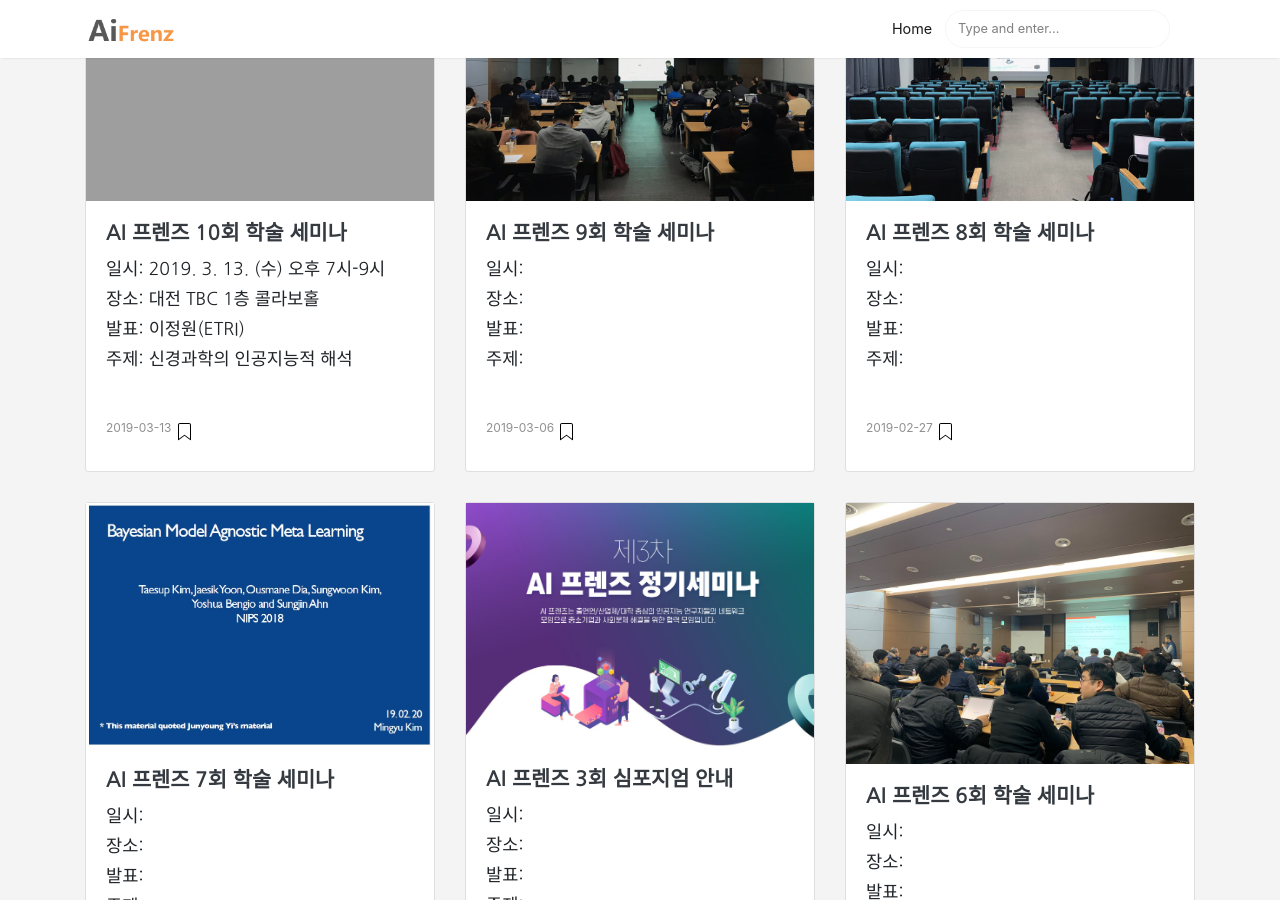
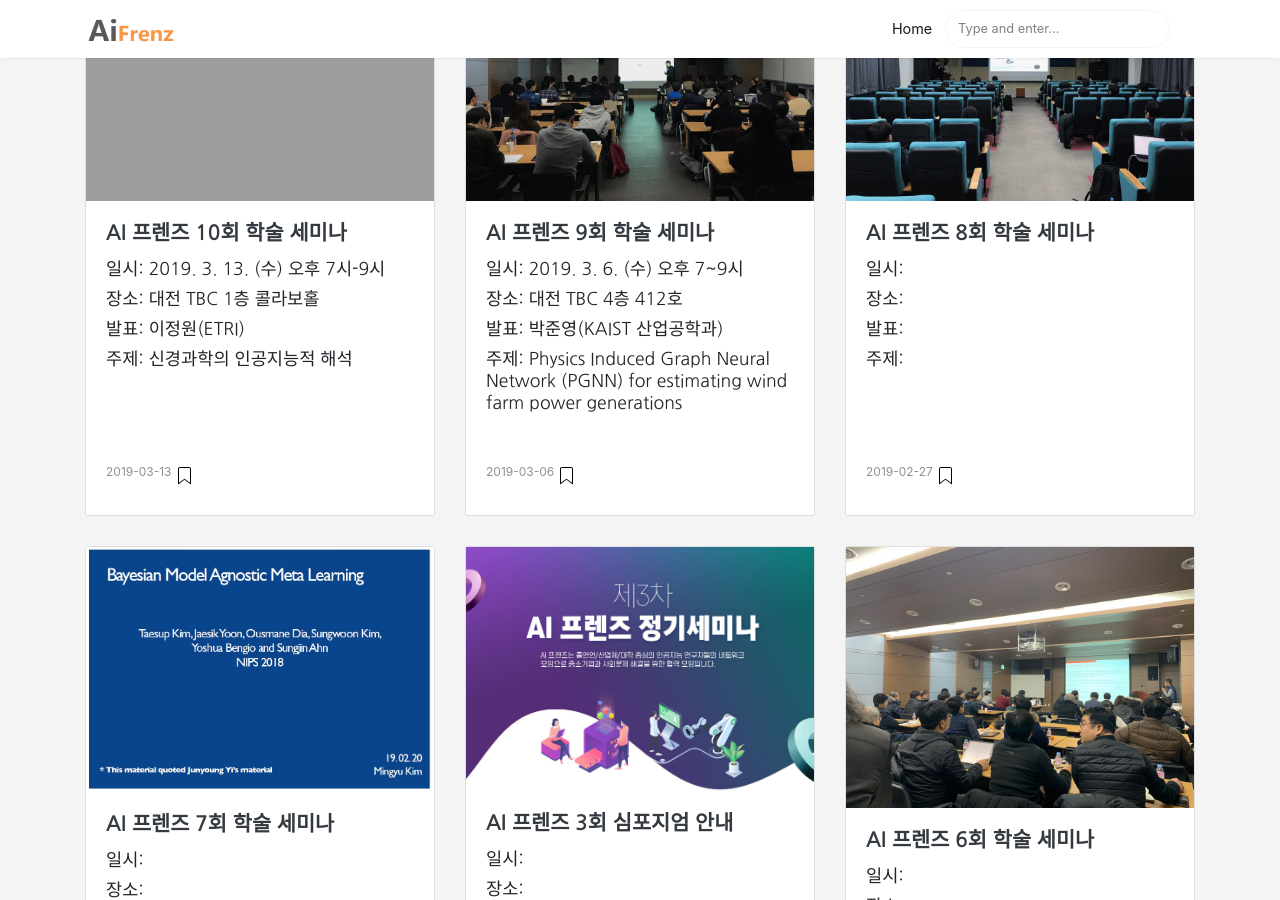
Before and after one commit to aifrenz/aifrenz.github.io, a Jekyll site: the page built from index.html, in a window 1280 px wide and 900 px high, scrolled down 1196 px. Built offline with Jekyll 4.4.1, drawn with Linux system fonts in a browser that asks for light colours; the list of posts is cut into pages by our own code.

Commit message:
Update 2019-03-06-9th-seminar.markdown

```diff
--- a/_posts/2019-03-06-9th-seminar.markdown
+++ b/_posts/2019-03-06-9th-seminar.markdown
@@ -1,14 +1,18 @@
 ---
 layout: post
+date:   2019-03-06 19:00:00
 title:  "AI 프렌즈 9회 학술 세미나"
-date:   2019-03-06 19:00:00
+when: 2019. 3. 6. (수) 오후 7~9시
+where: 대전 TBC 4층 412호
+who: 박준영(KAIST 산업공학과)
+what: Physics Induced Graph Neural Network (PGNN) for estimating wind farm power generations
 categories: ai-friends update
 tags: ai-friends update
 image: /images/20190306.jpg
 ---
 
 ## 장소: 대덕테크비즈센터(TBC) 4층 대회의실 (412호)
-## 일시: 3월 6일 저녁 7시~9시
+## 일시: 2019년 3월 6일 저녁 7시~9시
 
 ## 발표 주제 및 발표자
 **1. Physics Induced Graph Neural Network (PGNN) for estimating wind farm power generations (박준영/KAIST 산업공학과 박사과정)**
```
